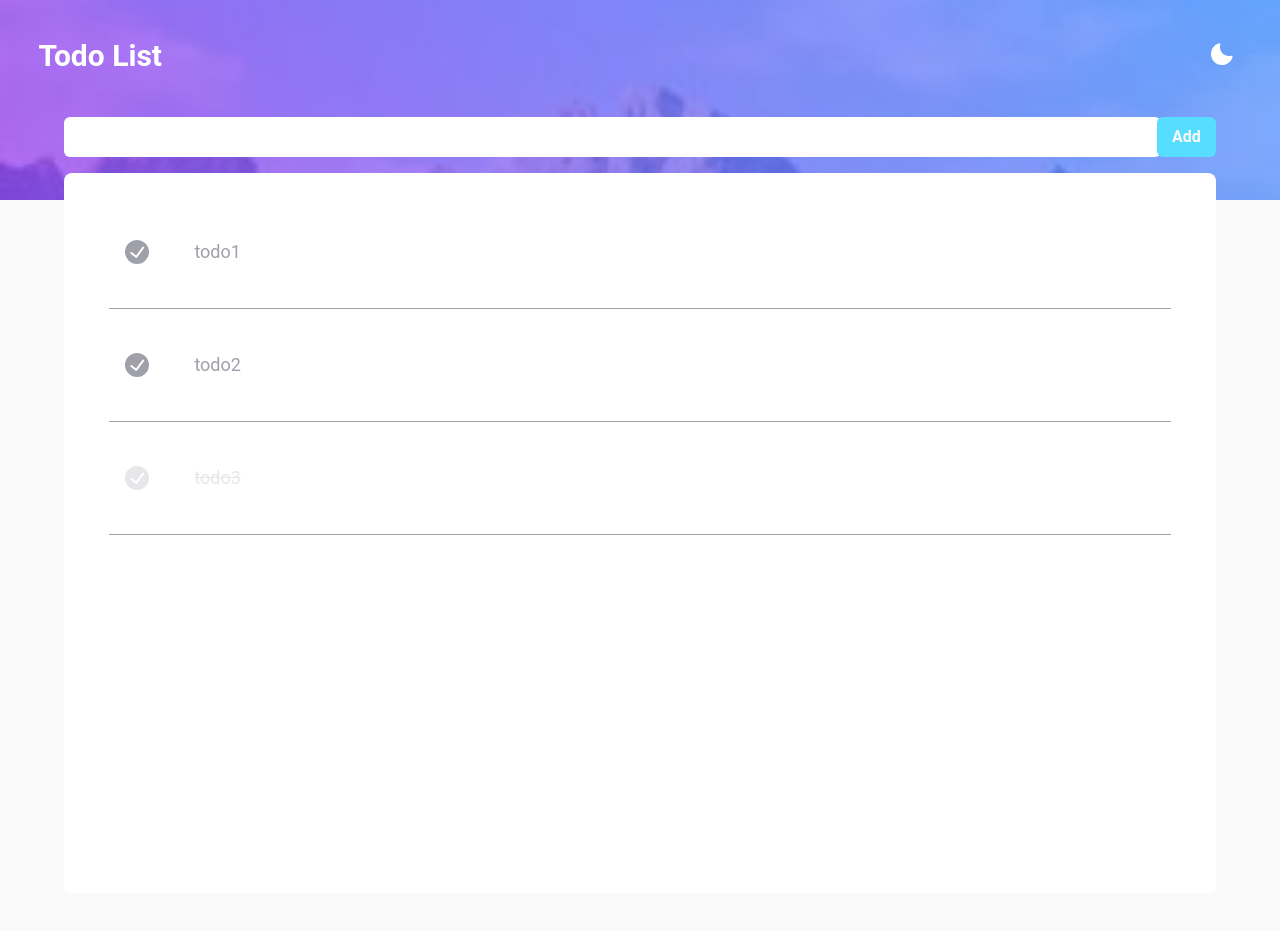
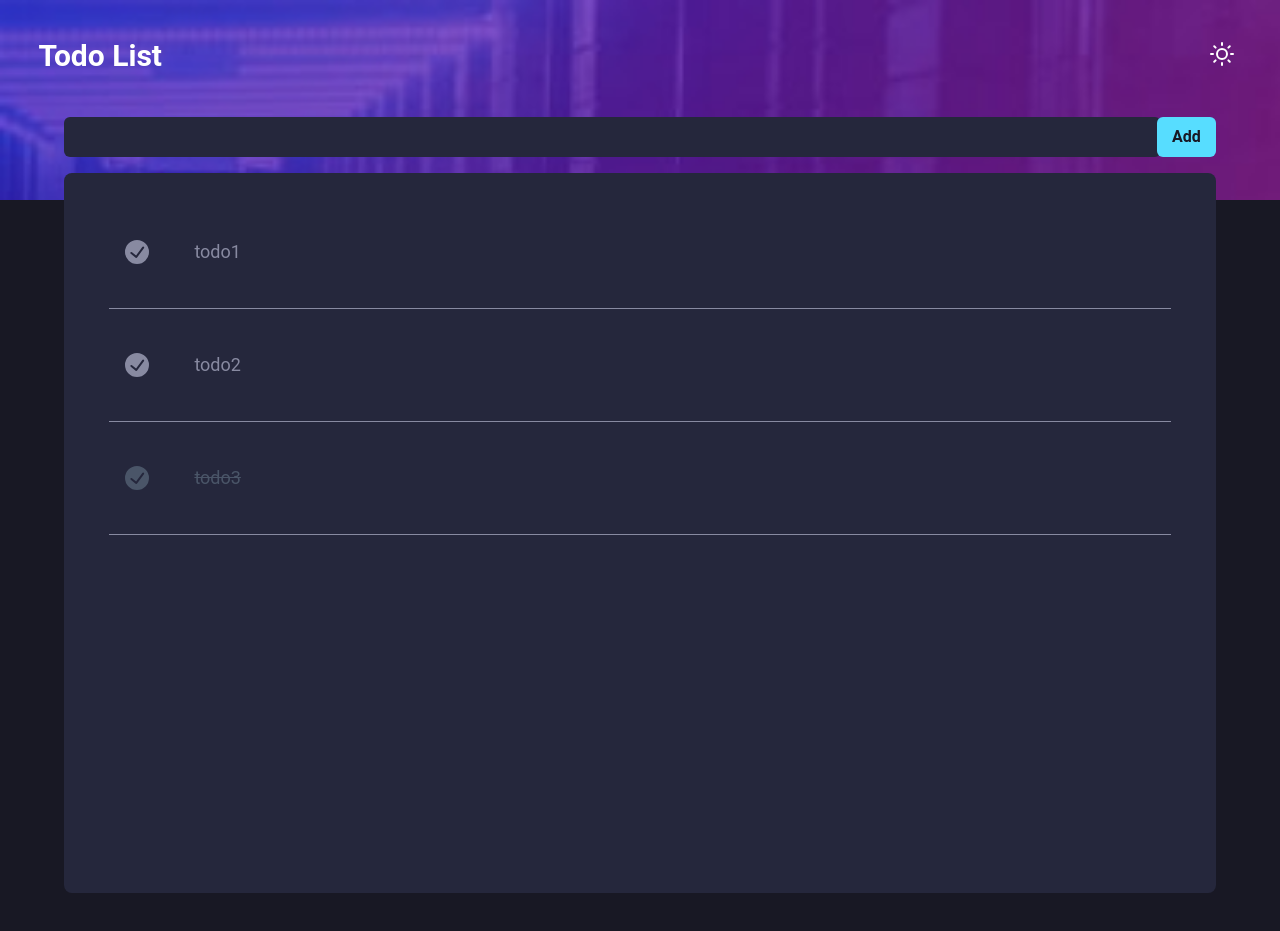
Before and after one commit to LuisMarchio03/todolist-nextjs-chakraui-reduxjs, a Next.js app: page / in a window 1280 px wide. Built offline with nearby package versions, Linux system fonts and the light colour scheme.

Commit message:
challenge-dev-form

```diff
--- a/src/hooks/useTheme.ts
+++ b/src/hooks/useTheme.ts
@@ -4,11 +4,11 @@ import dark from "../styles/theme/dark";
 import light from "../styles/theme/light";
 
 export const useTheme = () =>  {
-  const [theme, setTheme] = useState(light);
+  const [myTheme, setMyTheme] = useState(dark);
 
   const toggleTheme = () => {
-    setTheme(theme === dark ? light : dark);
+    setMyTheme(myTheme === dark ? light : dark);
   }
 
-  return { theme, toggleTheme };
+  return { myTheme, toggleTheme };
 }
--- a/src/pages/_app.tsx
+++ b/src/pages/_app.tsx
@@ -6,11 +6,11 @@ import { ChakraProvider, CSSReset } from "@chakra-ui/react";
 import { useTheme } from "../hooks/useTheme";
 
 function MyApp({ Component, pageProps }) {
-  const { theme } = useTheme();
+  const { myTheme } = useTheme();
 
   return (
     <Provider store={store}>
-      <ChakraProvider theme={theme}>
+      <ChakraProvider theme={myTheme}>
         <CSSReset />
         <Component {...pageProps} />
       </ChakraProvider>
--- a/src/pages/index.tsx
+++ b/src/pages/index.tsx
@@ -27,7 +27,7 @@ interface Tasks {
 }
 
 const Home: React.FC = () => {
-  const { theme, toggleTheme } = useTheme();
+  const { myTheme, toggleTheme } = useTheme();
 
   const [newTasks, setNewTasks] = useState();
   const dispatch = useDispatch();
@@ -56,16 +56,14 @@ const Home: React.FC = () => {
       as="div"
       w="100%"
       minHeight="100vh"
-      bg="gray.800"
+      bg={myTheme === dark ? "gray.800" : "gray.800"}
     >
-      {theme === dark ? (
-        <>
       <Flex
         as="header"
         w="100%"
         h="200px"
         bgRepeat="no-repeat"
-            bgImage={`/images/bg-mobile-dark.jpg`}
+        bgImage={myTheme === dark ? `/images/bg-mobile-dark.jpg` : `/images/bg-mobile-light.jpg`}
         bgSize="cover"
         justifyContent="space-between"
       >
@@ -81,7 +79,7 @@ const Home: React.FC = () => {
           _active={{ bg: "transparent" }}
           _focus={{ border: 0 }}
           _hover={{ bg: "none", color: "hsl(280, 87%, 65%)" }}
-              leftIcon={<SunIcon />}
+          leftIcon={myTheme === dark ? <SunIcon /> : <MoonIcon />}
           onClick={toggleTheme}
         ></Button>
       </Flex>
@@ -143,13 +141,7 @@ const Home: React.FC = () => {
             >
               {stateTasks.map((task: Tasks) => (
                 <React.Fragment key={task.id}>
-                      <Flex
-                        as="div"
-                        w="100%"
-                        minH="40px"
-                        m="2% 0"
-                        align="center"
-                      >
+                  <Flex as="div" w="100%" minH="40px" m="2% 0" align="center">
                     {task.completed === false ? (
                       <>
                         <Button
@@ -210,161 +202,6 @@ const Home: React.FC = () => {
           </Box>
         </Box>
       </Flex>
-        </>
-      ) : (
-        <>
-          <Flex
-            as="header"
-            w="100%"
-            h="200px"
-            bgRepeat="no-repeat"
-            bgImage={`/images/bg-mobile-light.jpg`}
-            bgSize="cover"
-            justifyContent="space-between"
-          >
-            <Heading fontSize="3xl" p={["1%", "3%"]} color="#ffffff">
-              Todo List
-            </Heading>
-            <Button
-              fontSize="2xl"
-              p={["1%", "3%"]}
-              mt="1rem"
-              color="#ffffff"
-              bg="transparent"
-              _active={{ bg: "transparent" }}
-              _focus={{ border: 0 }}
-              _hover={{ bg: "none", color: "hsl(280, 87%, 65%)" }}
-              leftIcon={<MoonIcon />}
-              onClick={toggleTheme}
-            ></Button>
-          </Flex>
-
-          <Flex
-            flexWrap="wrap"
-            as="main"
-            w="90%"
-            minH="90vh"
-            p="1% 0"
-            m="2% 0"
-            mt="-6rem"
-          >
-            <Box w="100%" as="div">
-              <FormControl as="form" mb="1rem" id="text">
-                <Flex as="div">
-                  <Input
-                    w="100%"
-                    h="40px"
-                    type="text"
-                    border="0"
-                    color="white"
-                    bg="gray.700"
-                    value={newTasks}
-                    onChange={(event: any) => setNewTasks(event.target.value)}
-                  />
-                  <Button
-                    border="0"
-                    h="40px"
-                    ml="-0.3rem"
-                    bg="blue.300"
-                    _active={{ bg: "transparent" }}
-                    _focus={{ border: 0 }}
-                    _hover={{ bg: "blue.400" }}
-                    onClick={handleSubmit}
-                  >
-                    Add
-                  </Button>
-                </Flex>
-              </FormControl>
-
-              <Box
-                borderRadius="8px"
-                as="article"
-                w="100%"
-                minH="90vh"
-                bg="gray.700"
-                p="2%"
-              >
-                <Flex
-                  flexWrap="wrap"
-                  as="div"
-                  align="center"
-                  p="0 2%"
-                  justifyContent="space-between"
-                  w="100%"
-                  minH="40px"
-                  color="gray.400"
-                >
-                  {stateTasks.map((task: Tasks) => (
-                    <React.Fragment key={task.id}>
-                      <Flex
-                        as="div"
-                        w="100%"
-                        minH="40px"
-                        m="2% 0"
-                        align="center"
-                      >
-                        {task.completed === false ? (
-                          <>
-                            <Button
-                              textAlign="center"
-                              fontSize="1.5rem"
-                              bg="transparent"
-                              _active={{ bg: "transparent" }}
-                              _focus={{ border: 0 }}
-                              _hover={{ bg: "none", color: "blue.400" }}
-                              leftIcon={<CheckCircleIcon />}
-                              onClick={() =>
-                                handleCompleteClick(task.id, task.completed)
-                              }
-                            ></Button>
-                            <Box
-                              fontSize={["sm", "lg"]}
-                              as="div"
-                              w="90%"
-                              h="auto"
-                              p="2%"
-                            >
-                              {task.title}
-                            </Box>
-                          </>
-                        ) : (
-                          <>
-                            <Button
-                              textAlign="center"
-                              fontSize="1.5rem"
-                              bg="transparent"
-                              color="gray.600"
-                              _active={{ bg: "transparent" }}
-                              _focus={{ border: 0 }}
-                              _hover={{ bg: "none", color: "purple.500" }}
-                              leftIcon={<CheckCircleIcon />}
-                              onClick={() =>
-                                handleCompleteClick(task.id, task.completed)
-                              }
-                            ></Button>
-                            <Box
-                              fontSize={["sm", "lg"]}
-                              textDecoration="line-through"
-                              as="div"
-                              w="90%"
-                              h="auto"
-                              p="2%"
-                              color="gray.600"
-                            >
-                              {task.title}
-                            </Box>
-                          </>
-                        )}
-                      </Flex>
-                      <Box as="div" w="100%" h="1px" bg="gray.400"></Box>
-                    </React.Fragment>
-                  ))}
-                </Flex>
-              </Box>
-            </Box>
-          </Flex>
-        </>
-      )}
     </Flex>
   );
 };
```
Lines whose indentation alone changed are shown as unchanged.
